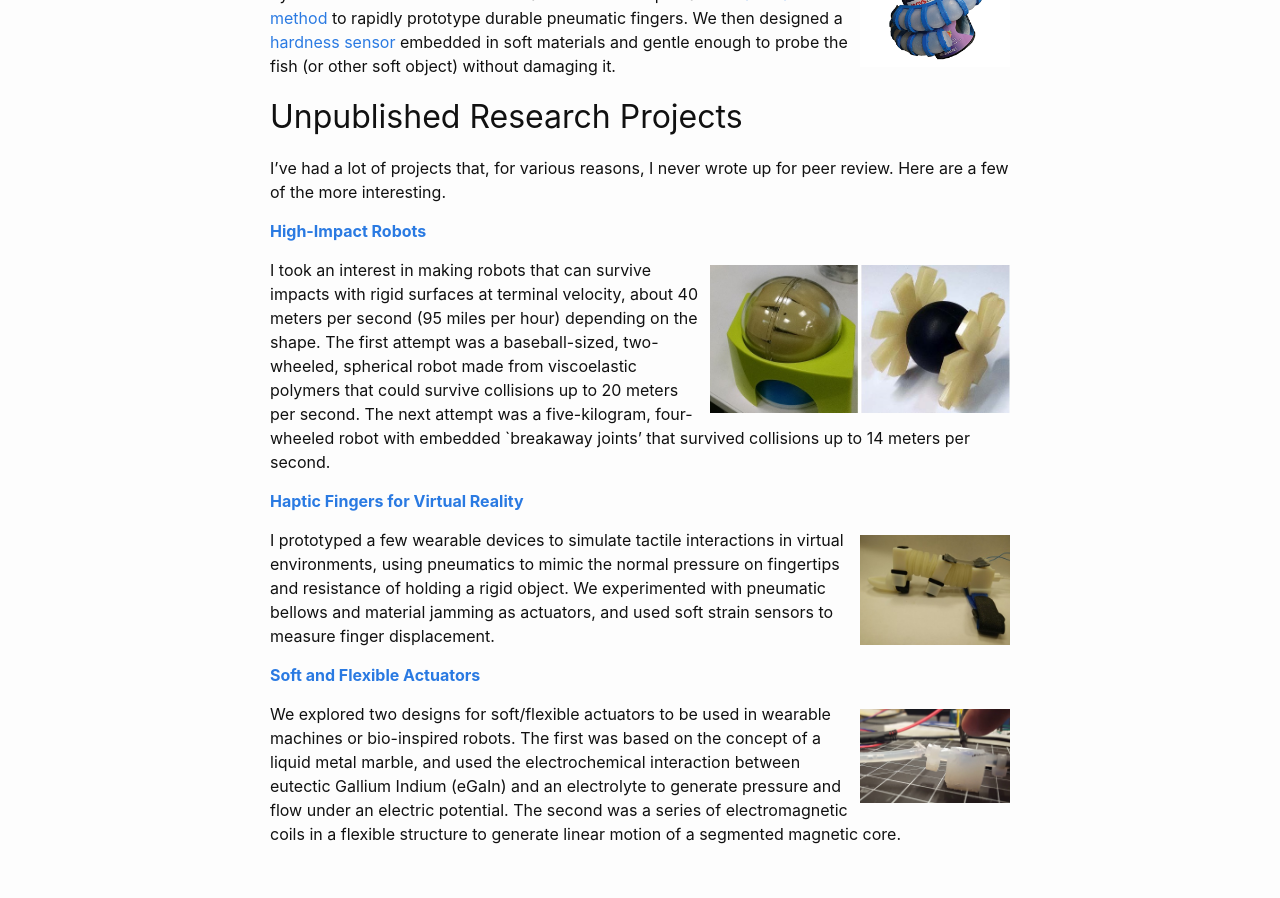
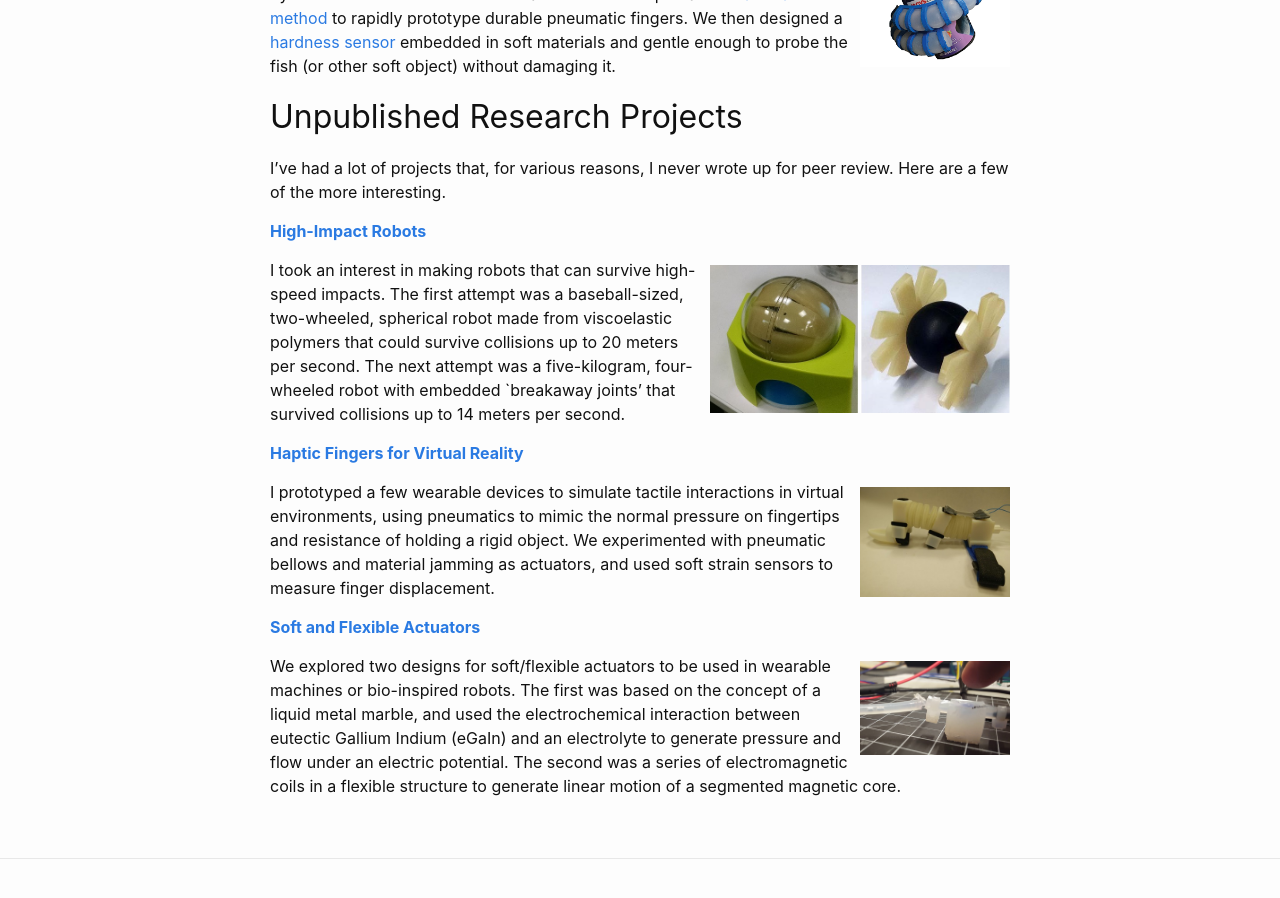
Before and after one commit to smfelton/smfelton.github.io, a Jekyll site: the page built from projects.md, in a window 1280 px wide and 900 px high, scrolled down 1156 px. Built offline with Jekyll 4.4.1, drawn with Linux system fonts in a browser that asks for light colours; some of the changed text lies outside the part shown.

Commit message:
Update projects.md

```diff
--- a/projects.md
+++ b/projects.md
@@ -28,7 +28,7 @@
 
 **[High-Impact Robots](/publications/impact-robots)**
 
-![Sphere Bot](/images/impact1.jpg){:style="float: right;margin-left: 10px;margin-top: 7px;width: 300px"}I took an interest in making robots that can survive impacts with rigid surfaces at terminal velocity, about 40 meters per second (95 miles per hour) depending on the shape. The first attempt was a baseball-sized, two-wheeled, spherical robot made from viscoelastic polymers that could survive collisions up to 20 meters per second. The next attempt was a five-kilogram, four-wheeled robot with embedded `breakaway joints' that survived collisions up to 14 meters per second.
+![Sphere Bot](/images/impact1.jpg){:style="float: right;margin-left: 10px;margin-top: 7px;width: 300px"}I took an interest in making robots that can survive high-speed impacts. The first attempt was a baseball-sized, two-wheeled, spherical robot made from viscoelastic polymers that could survive collisions up to 20 meters per second. The next attempt was a five-kilogram, four-wheeled robot with embedded `breakaway joints' that survived collisions up to 14 meters per second.
 
 **[Haptic Fingers for Virtual Reality](/publications/wearables)**
 
```
Also changed, not shown: other parts of projects.md (+1 -1 lines).
